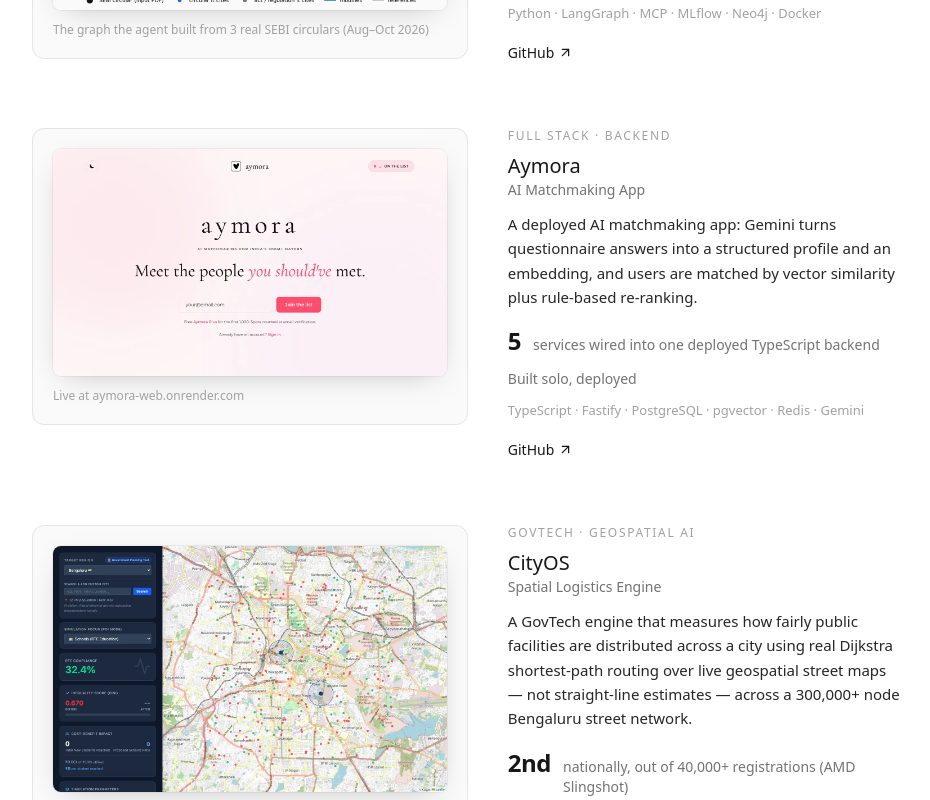
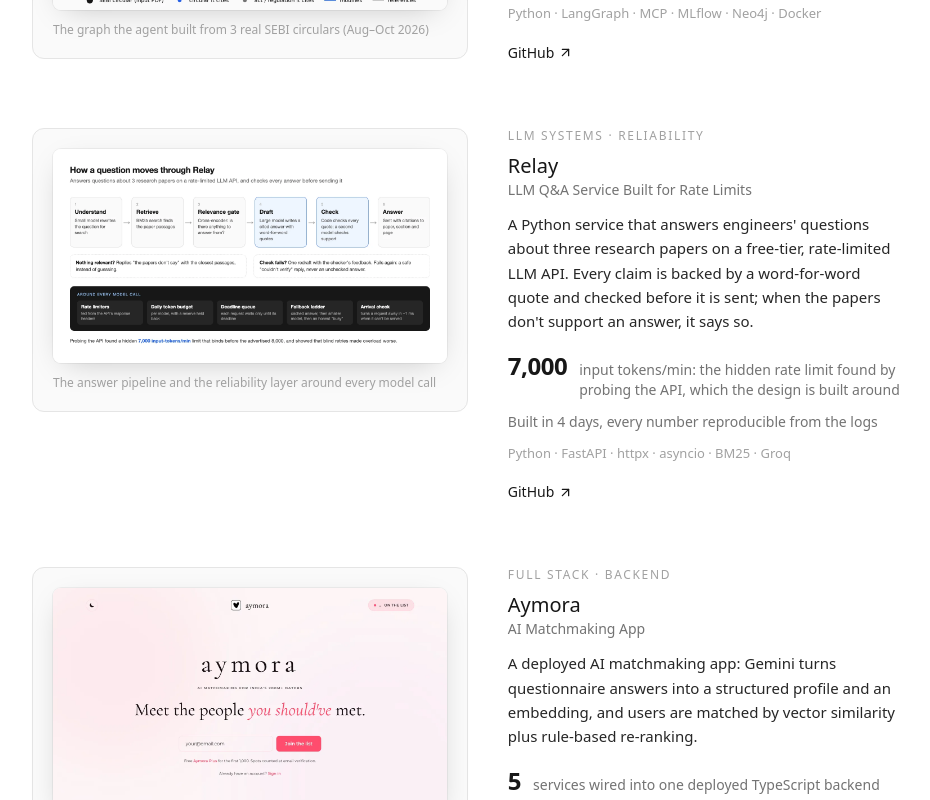
Before and after one commit to kaverii11/portfolio, a Next.js app: page / in a window 1280 px wide. Shown: the part 1640-2440 px from the top of the page, without its empty margins (172-1102 px from the left). Built offline with nearby package versions, Linux system fonts and the light colour scheme.

Commit message:
Add Relay as a featured project (pipeline diagram) and CryptoVault SOC to more projects

```diff
--- a/app/components/Sections.tsx
+++ b/app/components/Sections.tsx
@@ -20,6 +20,7 @@ import Reveal from "./Reveal";
 // Pixel sizes of the screenshots in /public/projects (for layout without jumps)
 const SIZES: Record<string, [number, number]> = {
   "/projects/sebi.webp": [1400, 1068],
+  "/projects/relay.webp": [1400, 760],
   "/projects/aymora.webp": [1400, 807],
   "/projects/cityos.webp": [1400, 875],
   "/projects/optisolve-app.webp": [1400, 719],
--- a/app/data.ts
+++ b/app/data.ts
@@ -123,6 +123,23 @@ export const featuredProjects = [
     badge: "Built solo, end-to-end",
   },
   {
+    title: "Relay",
+    subtitle: "LLM Q&A Service Built for Rate Limits",
+    tag: "LLM Systems · Reliability",
+    color: "blue",
+    description:
+      "A Python service that answers engineers' questions about three research papers on a free-tier, rate-limited LLM API. Every claim is backed by a word-for-word quote and checked before it is sent; when the papers don't support an answer, it says so.",
+    points: [
+      "Pipeline: a small model rewrites the question, BM25 finds passages, a cross-encoder gate decides if there is anything to answer from, a large model drafts with quotes, then code and a second model check it. A failed check gets one redraft with feedback, then a safe \"couldn't verify\" reply.",
+      "Built for the API's real limits: rate limiters fed from response headers, a daily token budget per model, a deadline queue, a fallback ladder (cached answer, smaller model, honest busy reply), and an arrival check that turns a request away in ~1 ms.",
+      "Probed the API and found a hidden 7,000 input-tokens/min limit that binds before the advertised 8,000. Load-tested 5 traffic shapes against a mock LLM server calibrated on real calls; blind retries made overload worse.",
+    ],
+    tech: ["Python", "FastAPI", "httpx", "asyncio", "BM25", "Groq"],
+    link: "https://github.com/kaverii11/Relay",
+    private: false,
+    badge: "Built in 4 days, every number reproducible from the logs",
+  },
+  {
     title: "Aymora",
     subtitle: "AI Matchmaking App",
     tag: "Full Stack · Backend",
@@ -176,6 +193,14 @@ export const featuredProjects = [
 ];
 
 export const moreProjects = [
+  {
+    title: "CryptoVault SOC",
+    tag: "Security Operations · SIEM",
+    description:
+      "A small Security Operations Center lab around a mock crypto-exchange app. Every login, withdrawal and page view becomes a JSON security event sent to Wazuh and Graylog; 6 custom Wazuh rules raise alerts tagged with MITRE ATT&CK techniques; a simulator fires each attack plus a 4-stage ransomware kill chain; a SOAR console walks the analyst through containment and exports a PDF incident report.",
+    tech: ["Python", "Flask", "Wazuh", "Graylog", "Docker", "MITRE ATT&CK"],
+    link: "https://github.com/kaverii11/Cryptovault",
+  },
   {
     title: "shoe-check",
     tag: "Computer Vision · Edge AI",
@@ -297,6 +322,7 @@ export const heroFacts = [
 // Featured projects, in order, with the one number that sums each up.
 export const featuredOrder: { title: string; metric: string; metricLabel: string; image: string; caption: string }[] = [
   { title: "SEBI Knowledge Graph Agent", metric: "0.74 → 0.94", metricLabel: "extraction F1 after building evals and fixing what they caught", image: "/projects/sebi.webp", caption: "The graph the agent built from 3 real SEBI circulars (Aug–Oct 2026)" },
+  { title: "Relay", metric: "7,000", metricLabel: "input tokens/min: the hidden rate limit found by probing the API, which the design is built around", image: "/projects/relay.webp", caption: "The answer pipeline and the reliability layer around every model call" },
   { title: "Aymora", metric: "5", metricLabel: "services wired into one deployed TypeScript backend", image: "/projects/aymora.webp", caption: "Live at aymora-web.onrender.com" },
   { title: "CityOS", metric: "2nd", metricLabel: "nationally, out of 40,000+ registrations (AMD Slingshot)", image: "/projects/cityos.webp", caption: "The planning dashboard on Bengaluru. Map © OpenStreetMap contributors" },
   { title: "OptiSolve", metric: "Top 5", metricLabel: "finalist at the Atos SRiJAN Hackathon, pitched to Atos leadership", image: "/projects/optisolve-app.webp", caption: "The agent inbox: the AI drafted a reply at 0.72 confidence (Tier 2), so an agent reviews it before it's sent" },
```
Also changed, not shown: public/projects/relay.webp (added).
